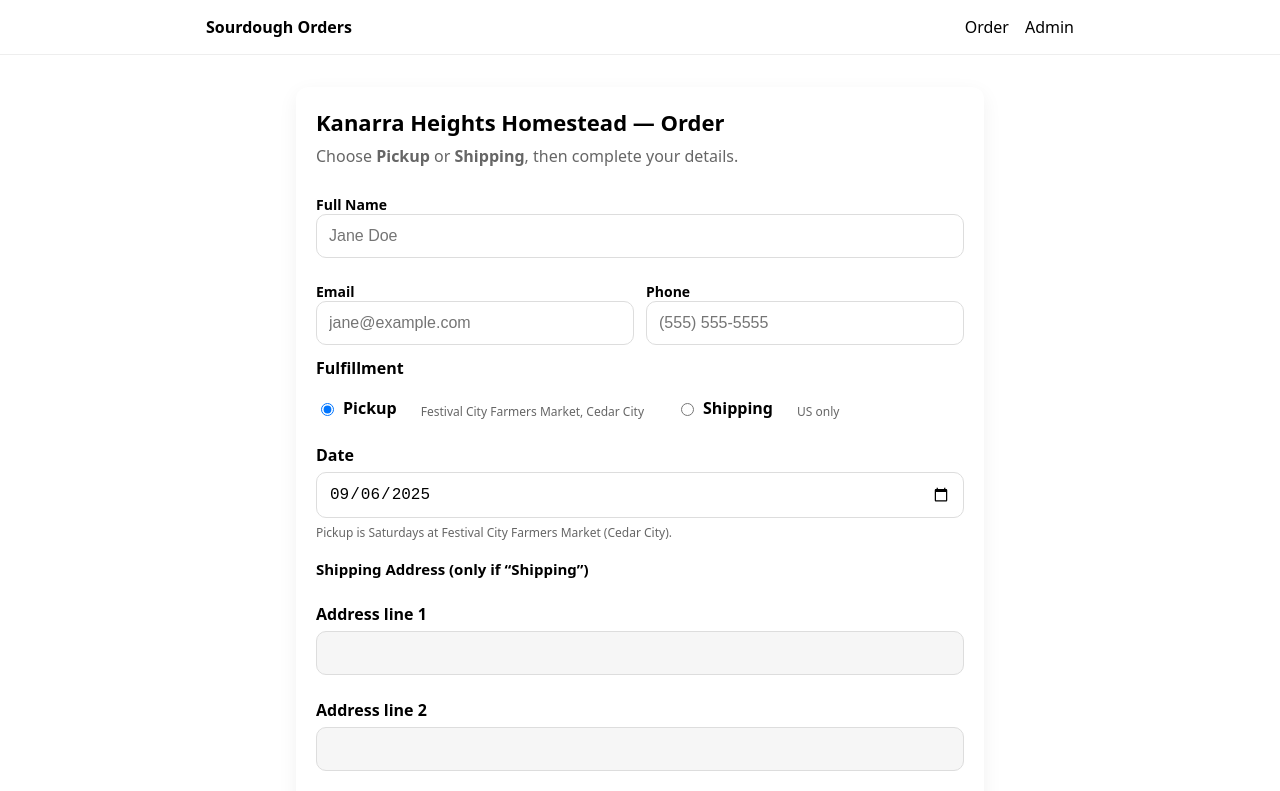
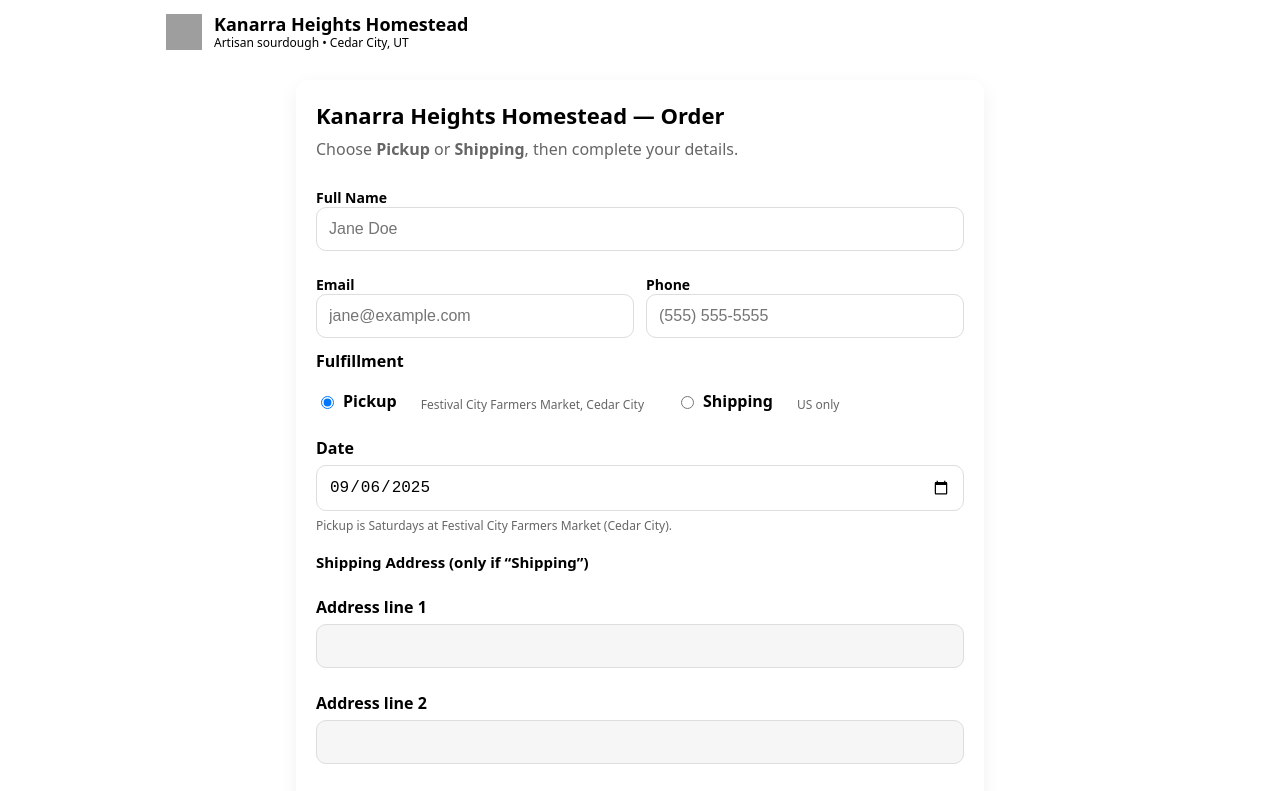
Before and after one commit to jguymonchy/sourdough-orders, a Next.js app in the folder sourdough-orders/: page /order in a window 1280 px wide. Shown: the top 791 px of the page. Built offline with nearby package versions, Linux system fonts and the light colour scheme; grey boxes are pictures that could not be loaded.

Commit message:
Update layout.tsx

```diff
--- a/sourdough-orders/app/layout.tsx
+++ b/sourdough-orders/app/layout.tsx
@@ -1,36 +1,46 @@
-import './globals.css'
-import Link from 'next/link'
-import ServiceWorker from '../components/ServiceWorker'
+// app/layout.tsx
+import './globals.css';
 
 export const metadata = {
-  title: process.env.NEXT_PUBLIC_SITE_NAME || 'Sourdough Orders',
-  description: 'Order fresh sourdough bread',
-}
+  title: 'Kanarra Heights Homestead — Orders',
+  description: 'Pickup on Saturdays • Shipping on Fridays (US only)',
+};
 
 export default function RootLayout({ children }: { children: React.ReactNode }) {
   return (
     <html lang="en">
-      <head>
-        <link rel="manifest" href="/manifest.webmanifest" />
-        <meta name="theme-color" content="#111111" />
-        <link rel="apple-touch-icon" href="/apple-touch-icon.png" />
-      </head>
       <body>
-        <header>
-          <div className="container">
-            <div><strong>{process.env.NEXT_PUBLIC_SITE_NAME || 'Sourdough Orders'}</strong></div>
-            <nav>
-              <Link href="/order">Order</Link>
-              <Link href="/admin">Admin</Link>
-            </nav>
+        <header style={{
+          background: 'var(--khh-cream)',
+          borderBottom: '1px solid var(--khh-border)',
+        }}>
+          <div style={{
+            maxWidth: 980,
+            margin: '0 auto',
+            padding: '14px 16px',
+            display: 'flex',
+            alignItems: 'center',
+            gap: 12
+          }}>
+            <img
+              src="/khh-logo.svg"
+              alt="Kanarra Heights Homestead"
+              width={36}
+              height={36}
+              style={{ display: 'block' }}
+            />
+            <div style={{ lineHeight: 1.2 }}>
+              <div style={{ fontWeight: 700, fontSize: 18, color: 'var(--khh-ink)' }}>
+                Kanarra Heights Homestead
+              </div>
+              <div style={{ fontSize: 12, color: 'var(--khh-ink-2)' }}>
+                Artisan sourdough • Cedar City, UT
+              </div>
+            </div>
           </div>
         </header>
-
-        <main className="container">{children}</main>
-
-        {/* Register the PWA service worker */}
-        <ServiceWorker />
+        {children}
       </body>
     </html>
-  )
+  );
 }
```
